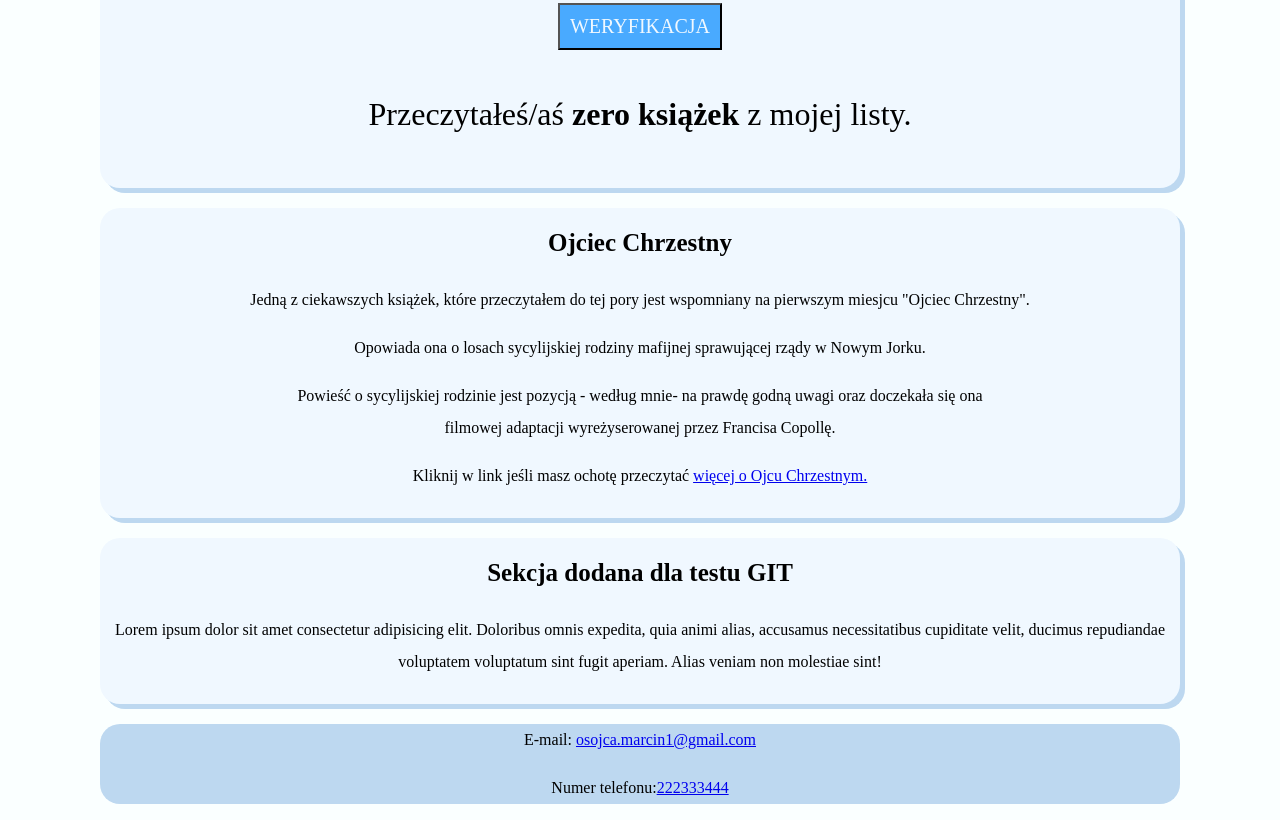
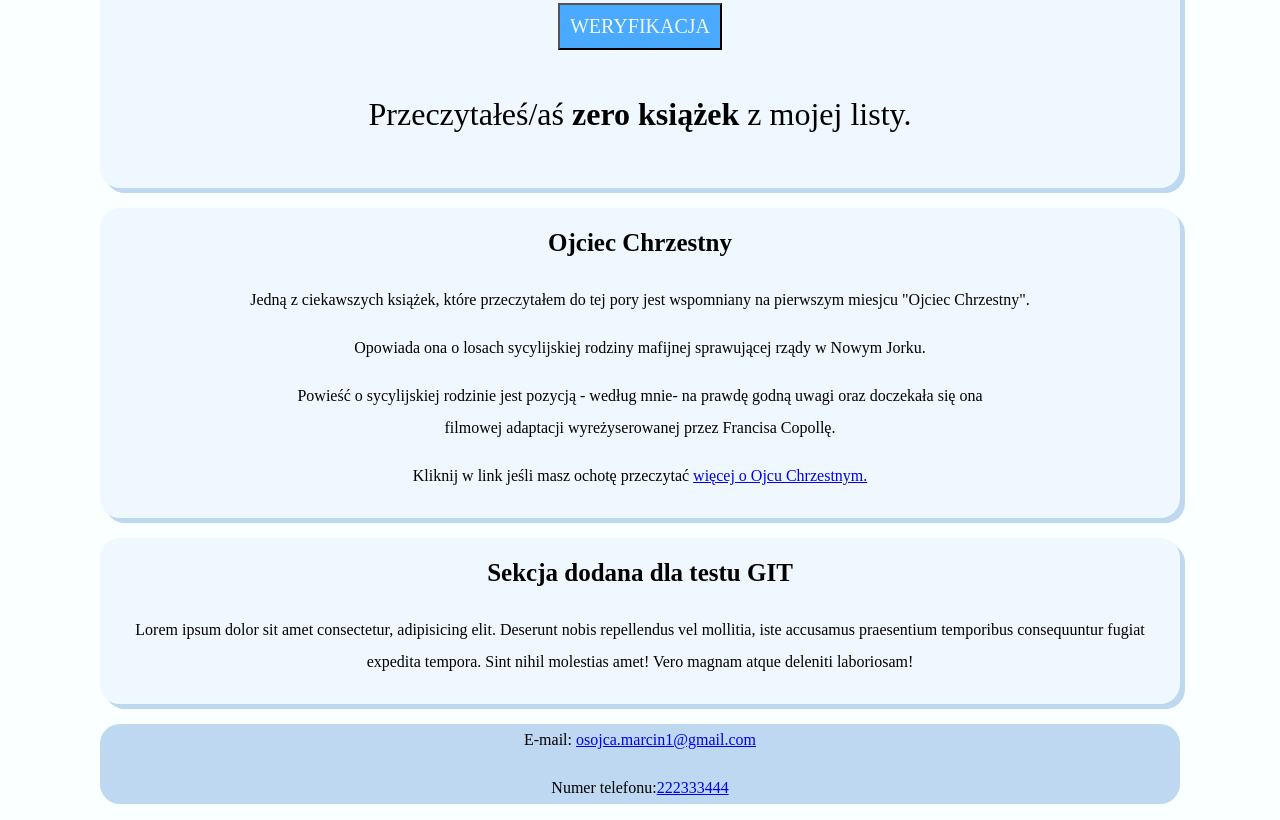
Before and after one commit to Mikoli09/homepage, a plain HTML site: page html.html in a window 1280 px wide. Shown: the part 1834-2654 px from the top of the page. Drawn offline with nearby package versions, Linux system fonts and the light colour scheme.

Commit message:
text changed in a test section

```diff
--- a/html.html
+++ b/html.html
@@ -147,7 +147,7 @@
         </section>
         <section class="section" id="kolejna-ksiazka">
             <header class="section__header">Sekcja dodana dla testu GIT</header>
-            <p>Lorem ipsum dolor sit amet consectetur adipisicing elit. Doloribus omnis expedita, quia animi alias, accusamus necessitatibus cupiditate velit, ducimus repudiandae voluptatem voluptatum sint fugit aperiam. Alias veniam non molestiae sint!</p>
+            <p>Lorem ipsum dolor sit amet consectetur, adipisicing elit. Deserunt nobis repellendus vel mollitia, iste accusamus praesentium temporibus consequuntur fugiat expedita tempora. Sint nihil molestias amet! Vero magnam atque deleniti laboriosam!</p>
         </section>
     </main>
     <footer class="footer" id="kontakt">
```
